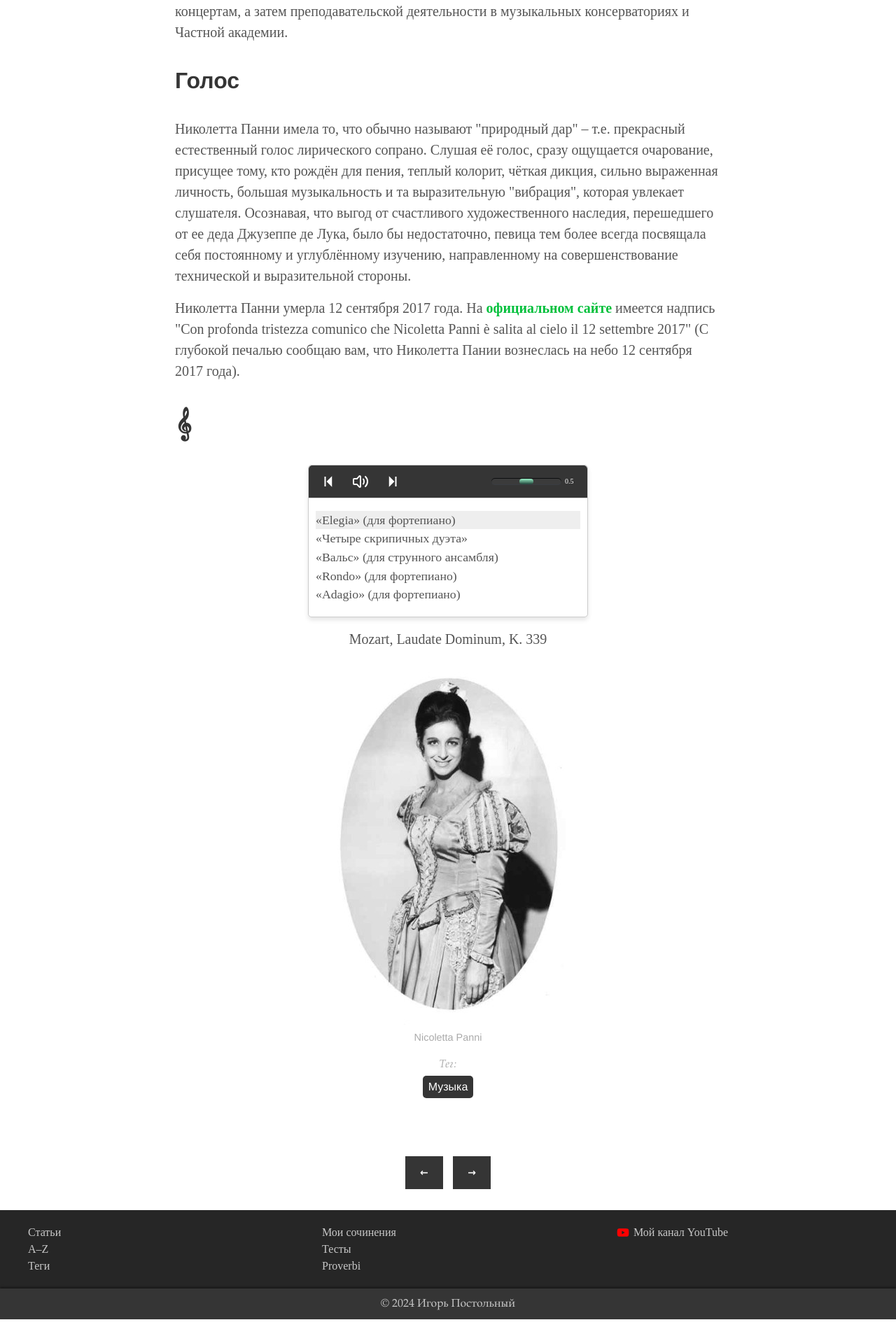
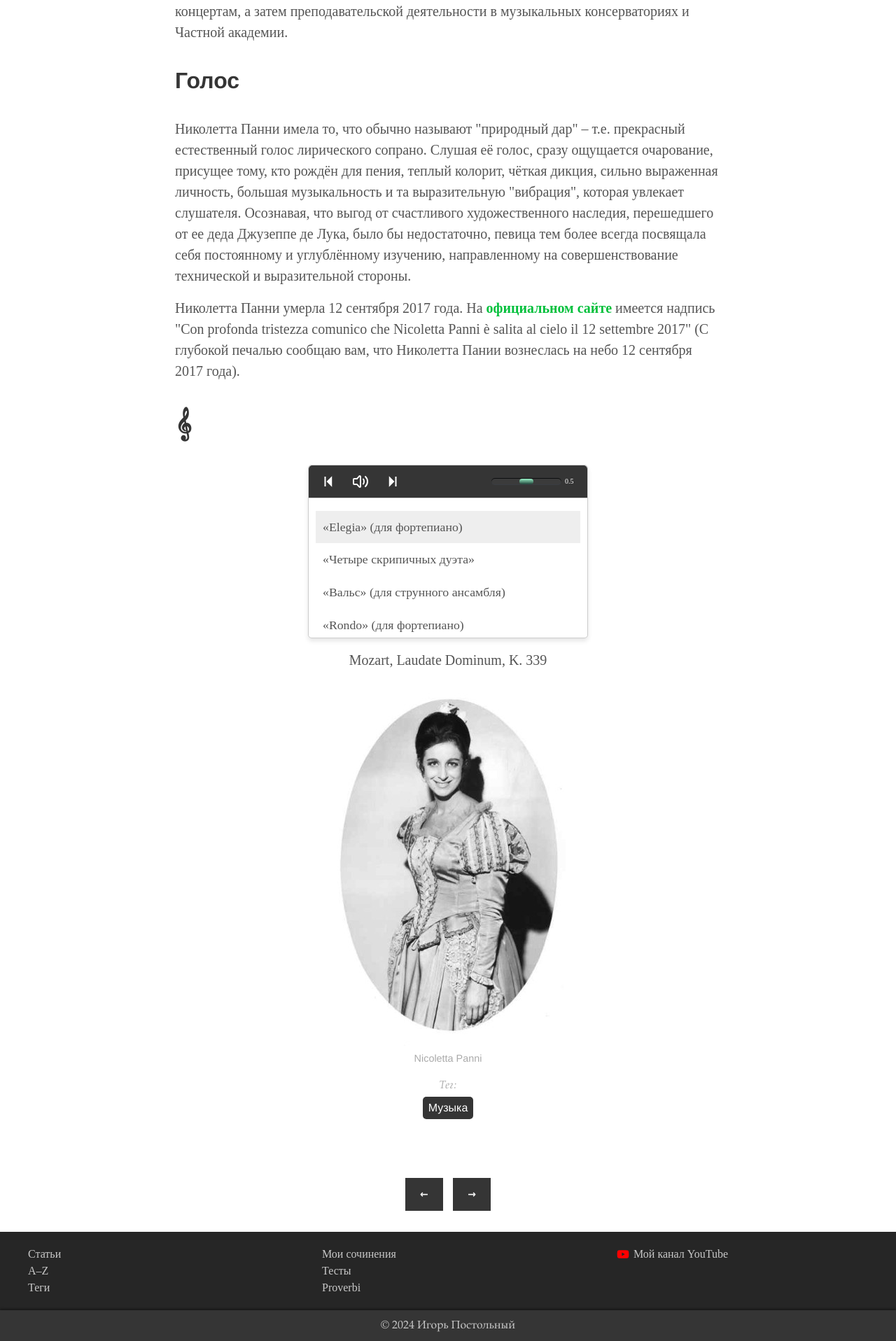
Before and after one commit to postolny/postolny.github.io, a Jekyll site: the page built from _posts/2021-01-06-nicoletta-panni.md, in a window 1280 px wide. Shown: the part 2160-4076 px from the top of the page at 70% size. Built offline with Jekyll 4.4.1, drawn with Linux system fonts in a browser that asks for light colours; before the commit the page ends 4045 px from its top, so only the background shows below that.

Commit message:
Add files via upload

```diff
--- a/_sass/tale/_layout.scss
+++ b/_sass/tale/_layout.scss
@@ -685,21 +685,21 @@ nav {
   overflow-y: auto;
   border-top: 1px solid $grey-2;
 }
+
 #playlist {
   font-size: 1.11rem;
   padding: 0 10px;
   list-style: none;
-}
-
-#playlist li {
-  transition: background-color 0.3s ease;
-
-  a {
-    display: block;
+  li {
     padding: 10px;
-    color: $default-color;
-    text-decoration: none;
-    font-weight: normal;
+    cursor: pointer;
+    transition: background-color 0.3s ease;
+    &:hover {
+      background: $grey-4;
+    }
+  }
+  li.active {
+    background: $grey-4;
   }
 }
 
```
